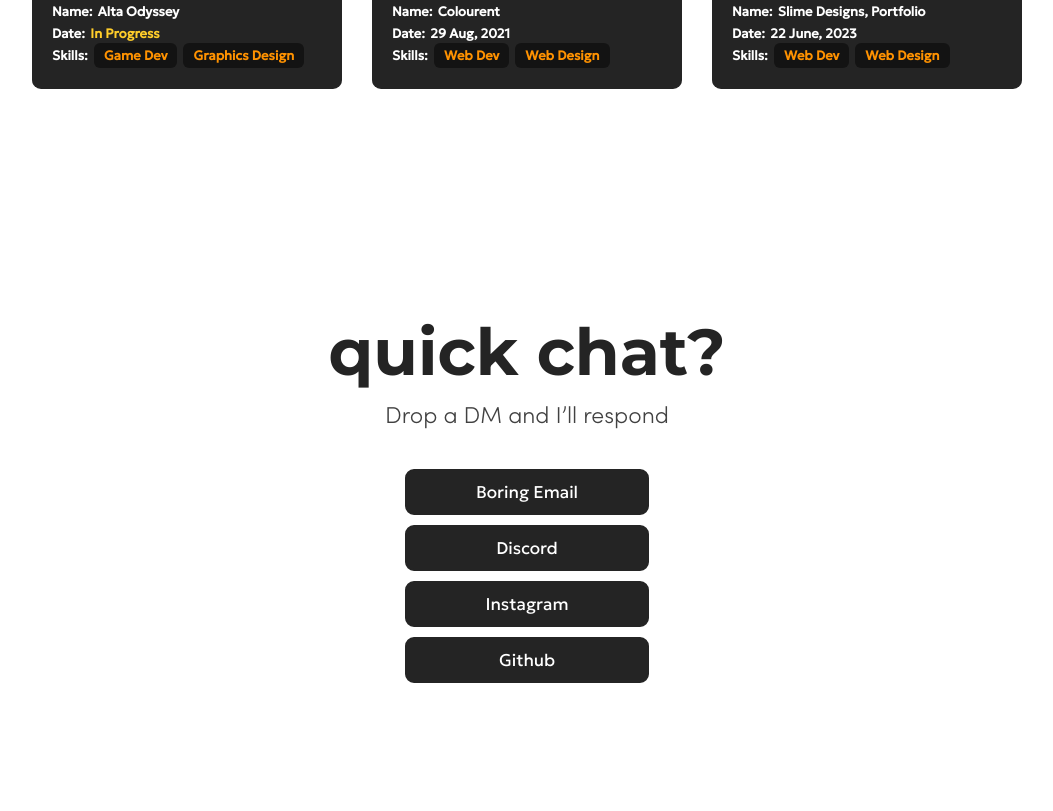
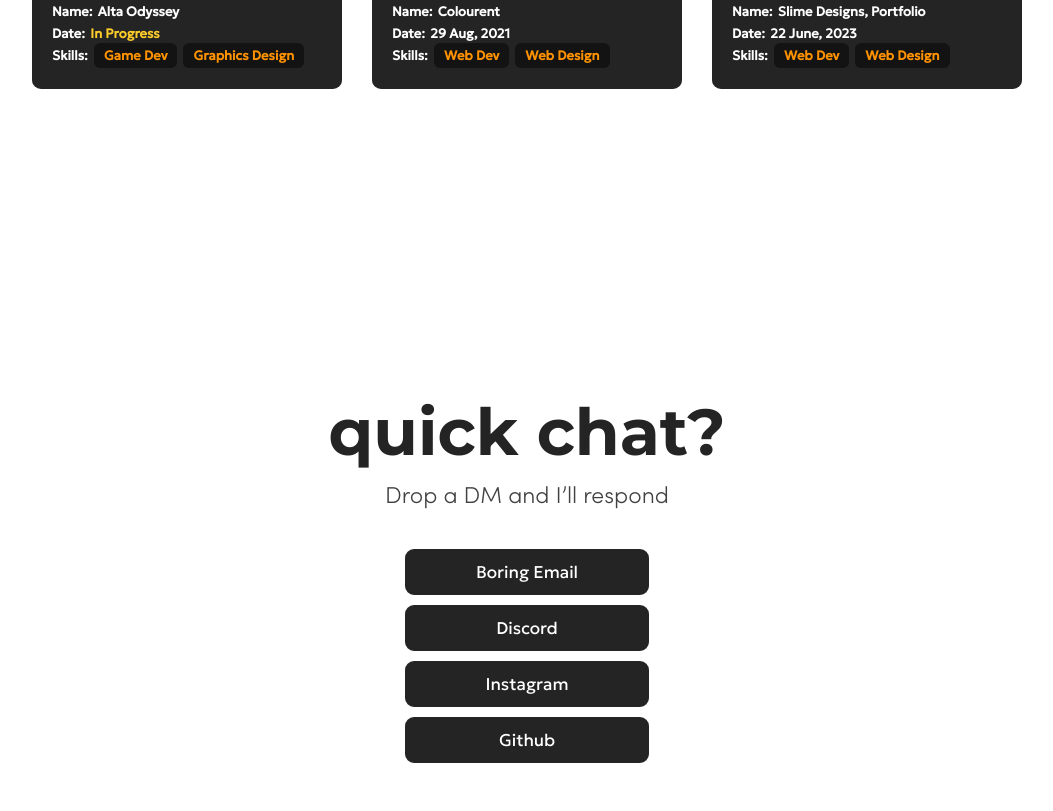
Before and after one commit to anwaar-dev/anwaar-dev.github.io, a plain HTML site: page index.html in a window 1280 px wide. Shown: the part 1949-2760 px from the top of the page, without its empty margins (113-1166 px from the left). Drawn offline with Linux system fonts and the light colour scheme.

Commit message:
Better White space

```diff
--- a/index.css
+++ b/index.css
@@ -150,6 +150,8 @@ p{
     flex-wrap: wrap;
     flex-direction: column;
     justify-content: center;
+    margin-top: 10vh;
+    margin-bottom: 15vh;
 }
 #sec3 a{
     margin-top: 10px;
```
